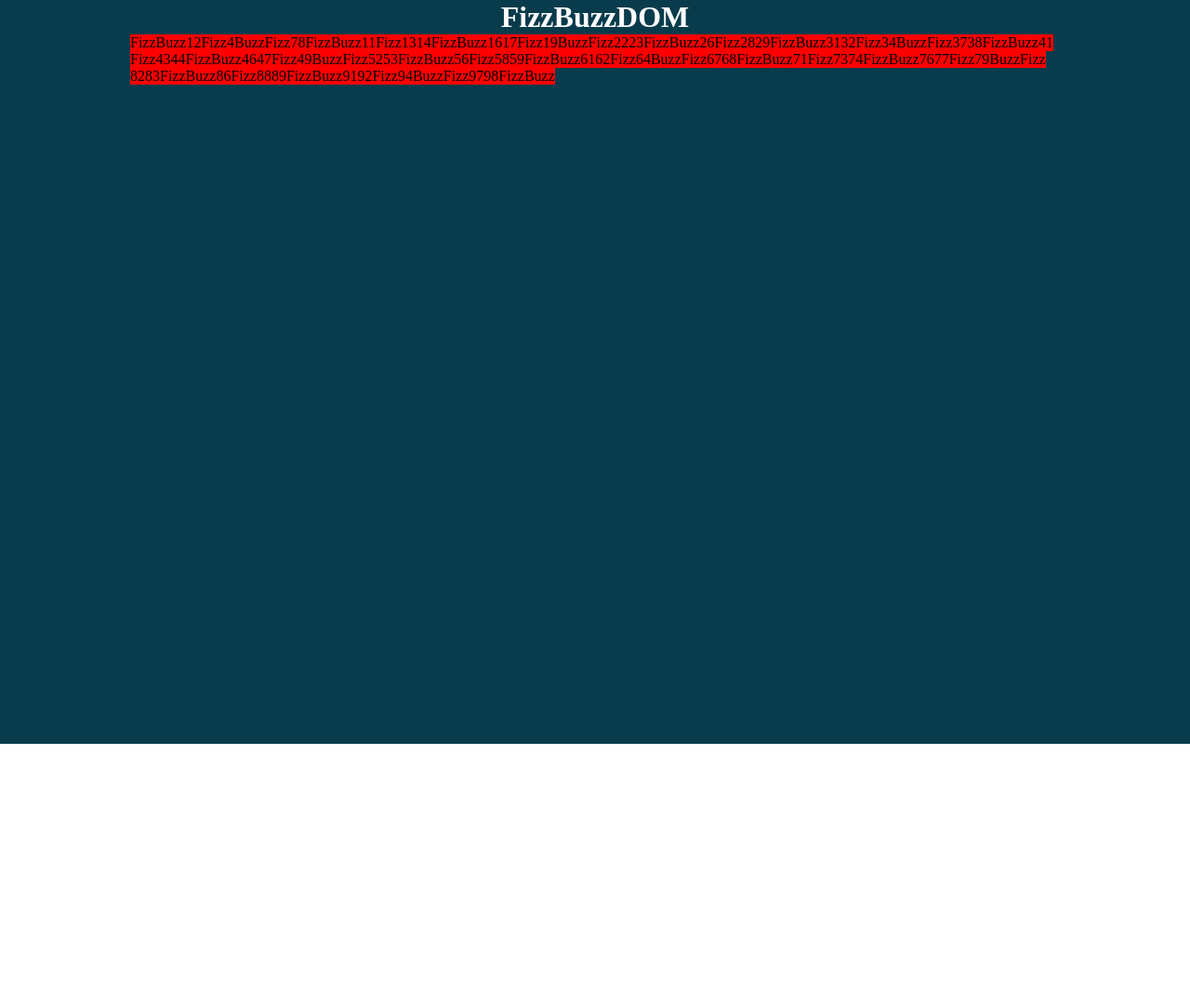
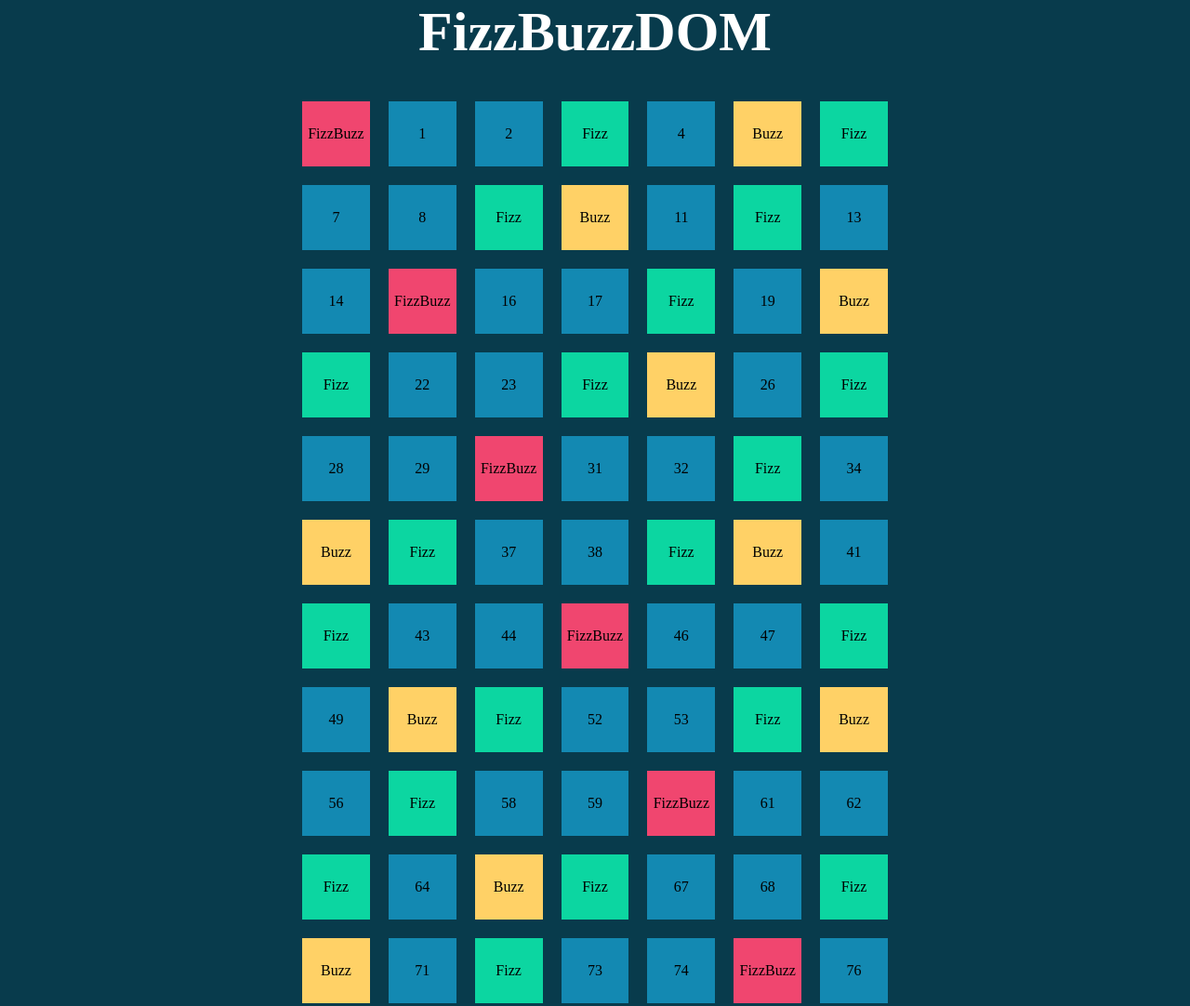
Before and after one commit to AndreaRaguso/js-fizzbuzz, a plain HTML site: page index.html in a window 1280 px wide. Shown: the top 1082 px of the page at 93% size. Before the commit the page ends 800 px from the top, so only its background shows below. Drawn offline with Linux system fonts and the light colour scheme.

Commit message:
Esercizio finito con grafica

```diff
--- a/css/style.css
+++ b/css/style.css
@@ -8,21 +8,32 @@
 
 .wrapper{
     background-color: #083b4c;
-    height: 100vh;
+    height: 100%;
     width: 100%;
 }
 
 .container{
-    max-width: 1000px;
+    max-width: 650px;
     margin: 0 auto;
     text-align: center;
 }
 
 .container h1 {
     color: white;
+    font-size: 60px;
+    margin-bottom: 30px;
 }
 
 ul{
     display: flex;
     flex-wrap: wrap;
+    justify-content: space-between;
 }
+
+ul li {
+    list-style: none;
+    width: calc(100% / 7 - 20px);
+    height: 70px;
+    line-height: 70px;
+    margin: 10px;
+}
--- a/js/script.js
+++ b/js/script.js
@@ -1,33 +1,33 @@
 
-for (let i = 0; i <= 100 ; i++){
+for (let i = 0; i <= 104 ; i++){
 
     if( i % 3 == 0 && i % 5 == 0){
         let num = document.getElementById('number');
-        const fizzBuzz= document.createElement("span");
-        fizzBuzz.style.backgroundColor = "red";
+        const fizzBuzz= document.createElement("li");
+        fizzBuzz.style.backgroundColor = "#f0466f";
         fizzBuzz.textContent = "FizzBuzz";
         num.append(fizzBuzz);
     }
 
     else if(i % 3 == 0){
         let num = document.getElementById('number');
-        const fizz= document.createElement("span");
-        fizz.style.backgroundColor = "red";
+        const fizz= document.createElement("li");
+        fizz.style.backgroundColor = "#0cd6a1";
         fizz.textContent = "Fizz";
         num.append(fizz);
     }
     else if(i % 5 == 0){
         let num = document.getElementById('number');
-        const buzz= document.createElement("span");
-        buzz.style.backgroundColor = "red";
+        const buzz= document.createElement("li");
+        buzz.style.backgroundColor = "#ffd166";
         buzz.textContent = "Buzz";
         num.append(buzz);
     }
 
     else{
         let num = document.getElementById('number');
-        const normal= document.createElement("span");
-        normal.style.backgroundColor = "red";
+        const normal= document.createElement("li");
+        normal.style.backgroundColor = "#1389b2";
         normal.textContent = i;
         num.append(normal);
     }
```
